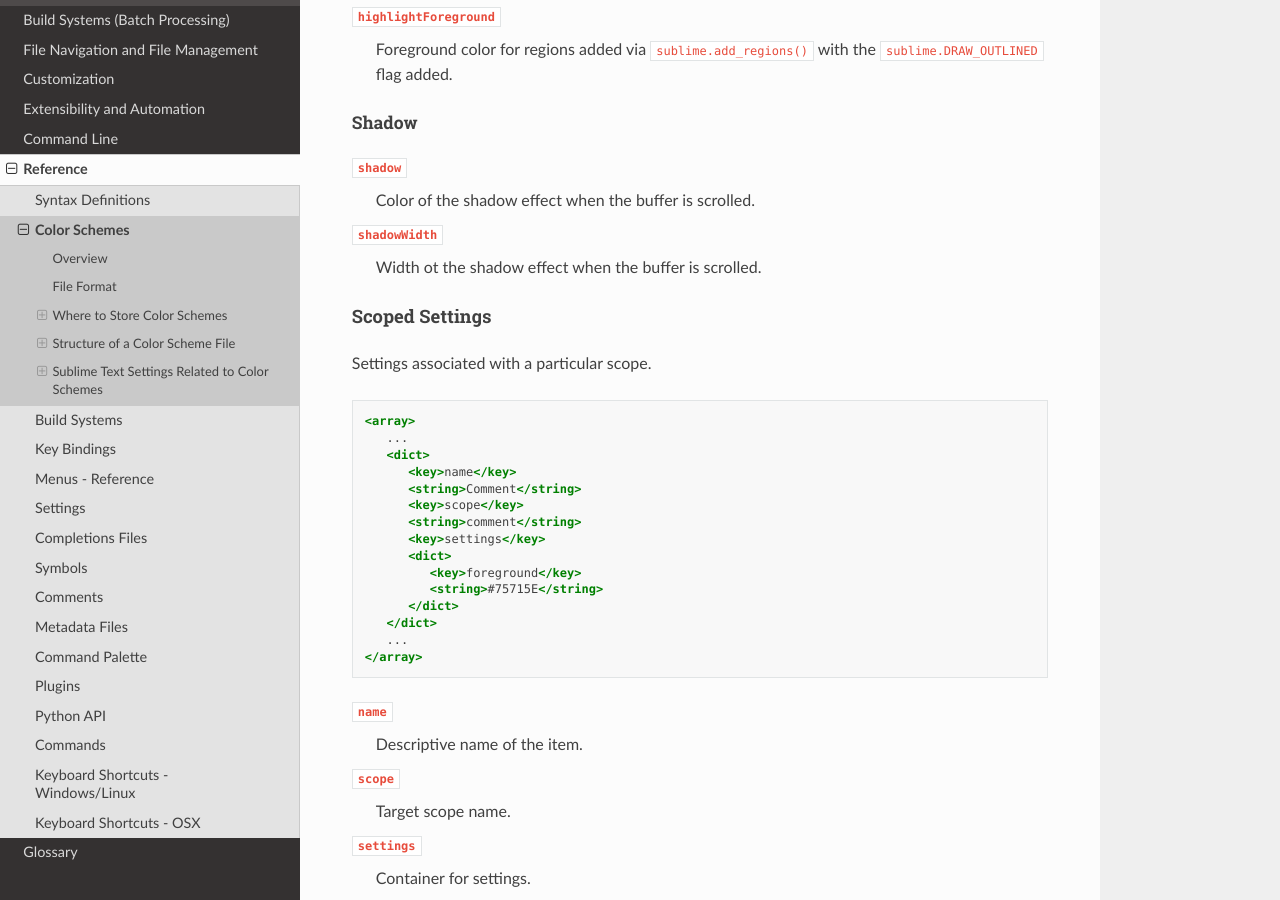
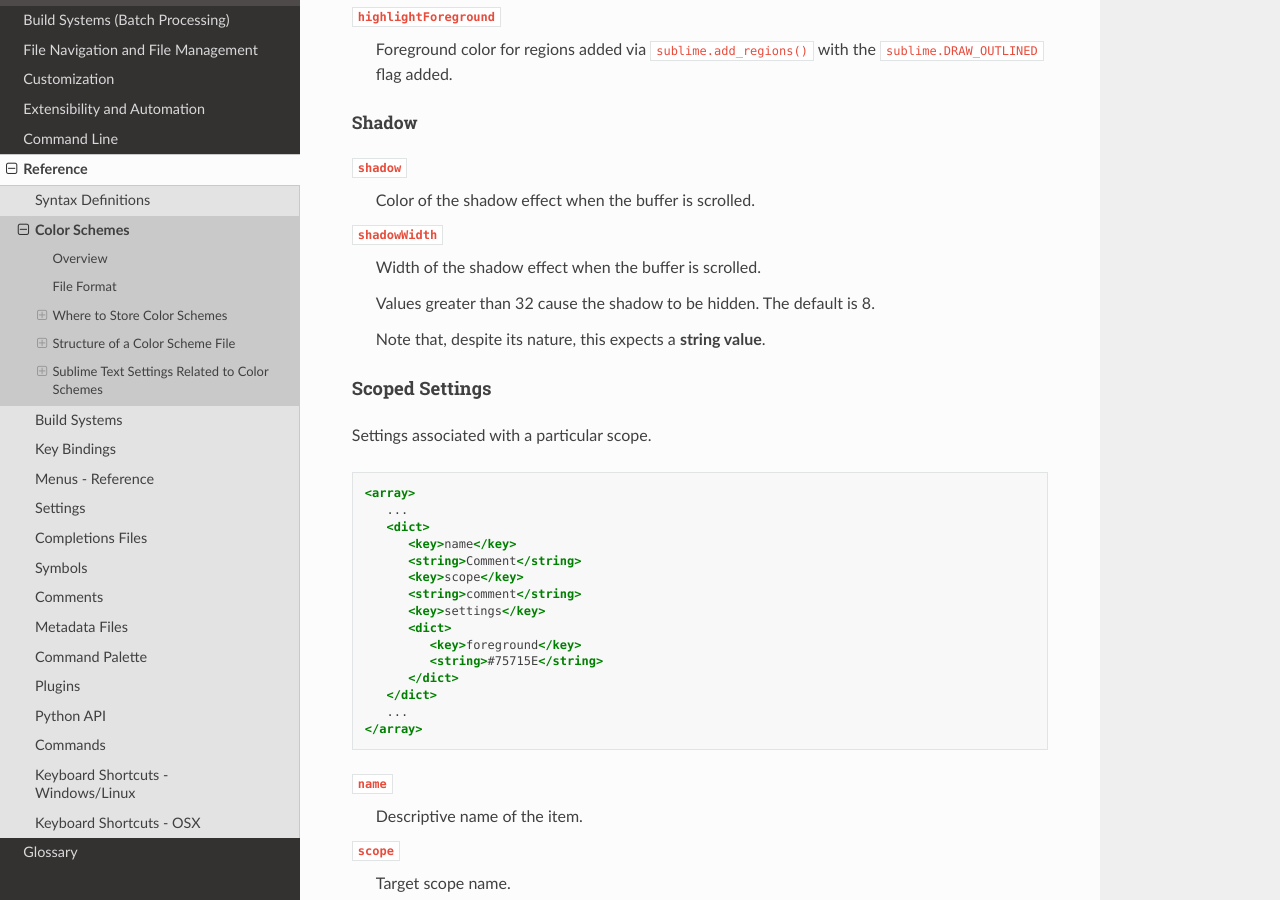
Before and after one commit to guillermooo/sublime-undocs, a Sphinx documentation site: the page built from source/reference/color_schemes.rst, in a window 1280 px wide and 900 px high, scrolled down 5589 px. Built offline with Sphinx 7.4.7 and the Read the Docs theme 2.0.0, drawn with Linux system fonts in a browser that asks for light colours.

Commit message:
Add details for `shadowWidth` setting

```diff
--- a/source/reference/color_schemes.rst
+++ b/source/reference/color_schemes.rst
@@ -315,7 +315,14 @@ Shadow
    Color of the shadow effect when the buffer is scrolled.
 
 ``shadowWidth``
-   Width ot the shadow effect when the buffer is scrolled.
+   Width of the shadow effect when the buffer is scrolled.
+
+   Values greater than 32
+   cause the shadow to be hidden.
+   The default is 8.
+
+   Note that, despite its nature,
+   this expects a **string value**.
 
 
 Scoped Settings
```
